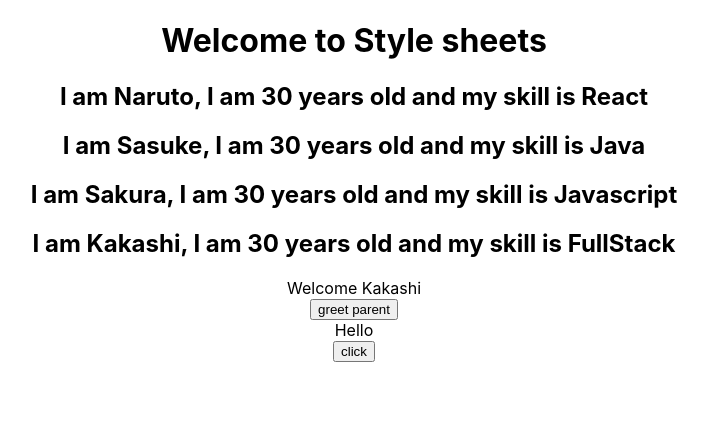
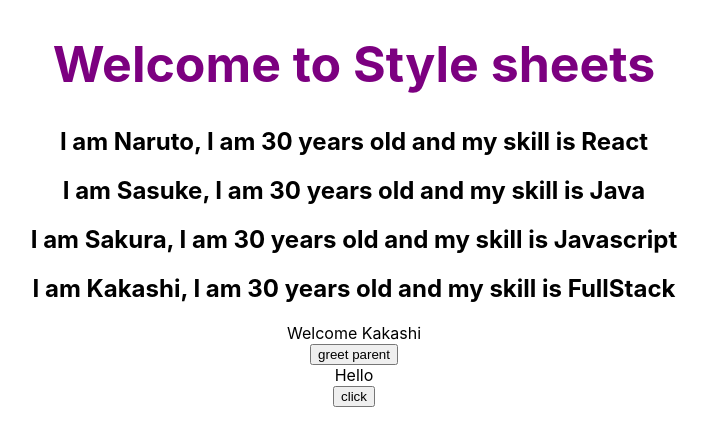
Before and after one commit to Praneshwar24/dxcreactapp, a React (Create React App) app: page / in a window 1280 px wide. Shown: the top 446 px of the page, without its empty margins (286-994 px from the left). Built offline with nearby package versions, Linux system fonts and the light colour scheme; the HTML template or start-up script is replaced by a standard one.

Commit message:
Applying multiple css classes

```diff
--- a/src/App.js
+++ b/src/App.js
@@ -15,29 +15,11 @@ import StyleSheet from './components/StyleSheet';
 function App() {
   return (
     <div className="App">
-      <StyleSheet enabled = {false}/>
+      <StyleSheet enabled = {true}/>
       <NameList/>
       <UserGreeting/>
       <ParentComponent />
       <EventBind />
-
-
-      {/*  <ClassClick />
-
-      <FunctionClick />
-
-      <Counter />
-
-      <Message />
-      <Greet name="Praneshwar" college="IIT">
-        <p>this is children property</p>
-      </Greet>
-      <Greet name="Roy" college="MIT">
-        <button>click me</button>
-      </Greet>
-      <Greet />
-
-      <Welcome name="Abbishek" alias="Roy" /> */}
     </div>
   );
 }
--- a/src/components/StyleSheet.js
+++ b/src/components/StyleSheet.js
@@ -5,7 +5,8 @@ function StyleSheet(props) {
     let className = props.enabled ? 'primary' : ''
     return (
         <div>
-            <h1 className={className} >Welcome to Style sheets</h1>
+            {/*  <h1 className={className} >Welcome to Style sheets</h1> */}
+            <h1 className={`${className} font-xl`}>Welcome to Style sheets</h1>
         </div>
     )
 }
--- a/src/components/myStyles.css
+++ b/src/components/myStyles.css
@@ -1,3 +1,7 @@
 .primary{
     color: rgb(124, 0, 128);
 }
+
+.font-xl{
+    font-size: 50px;
+}
```
